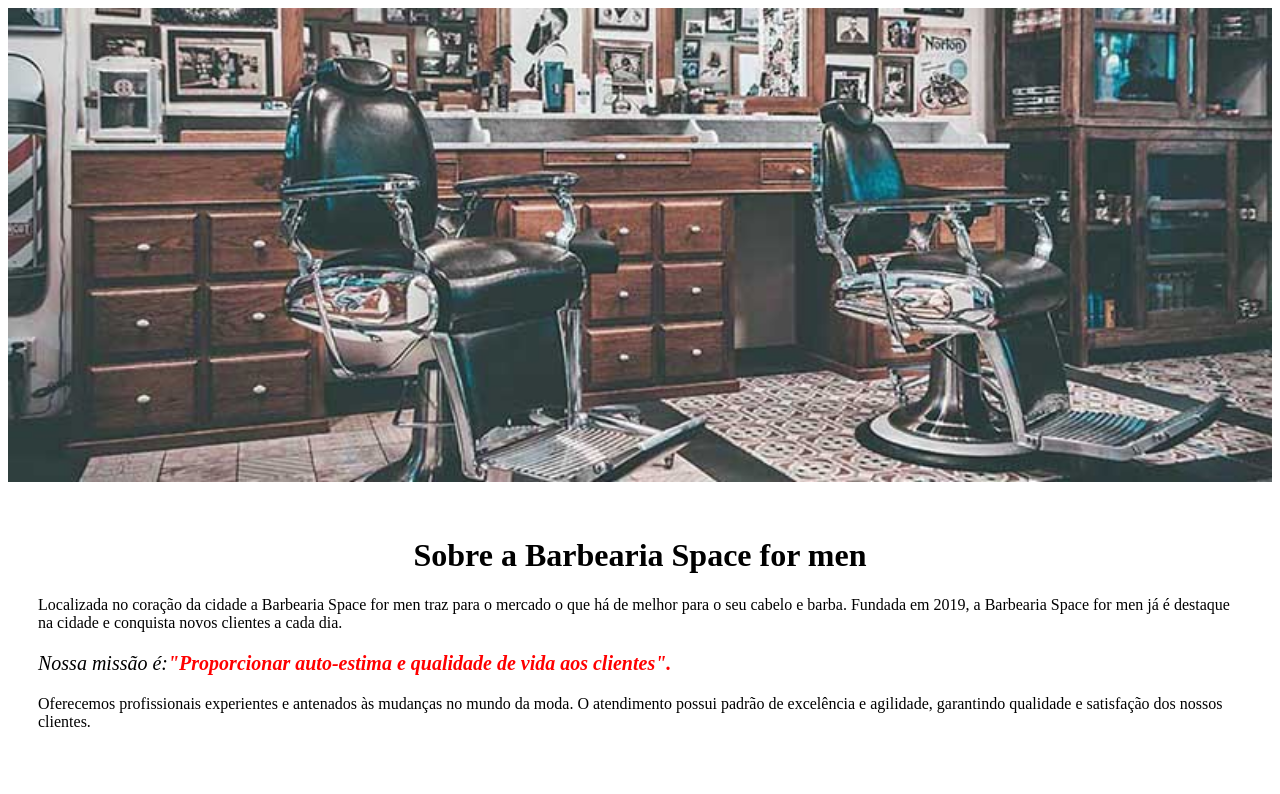
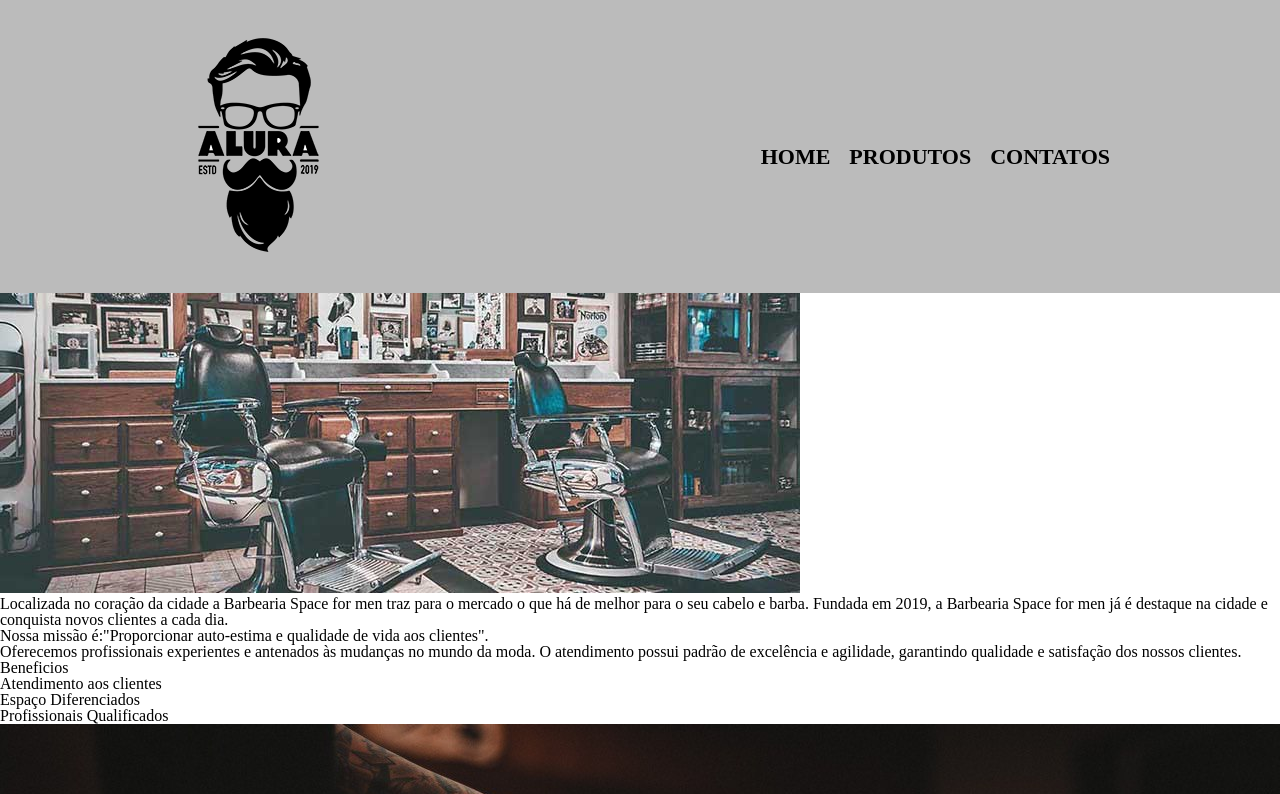
Before and after one commit to Dimasmgarcia02042011/spaceformen3, a plain HTML site: page index.html in a window 1280 px wide. Shown: the top 794 px of the page. Drawn offline with Linux system fonts and the light colour scheme.

Commit message:
atualização da aula dia 22/09/2026

```diff
--- a/index.html
+++ b/index.html
@@ -5,17 +5,30 @@
     <meta charset="UTF-8">
     <meta name="viewport" content="width=device-width, initial-scale=1.0">
     <title>Barbearia Space for Men</title>
+    <link rel="stylesheet" href="reset.css">
     <link rel="stylesheet" href="style.css">
 </head>
 
 <body>
+    <header>
+        <div class="caixa">
+            <h1><img src="./img/logo.png" alt="logo"></h1>
+            <nav>
+                <ul>
+                    <li><a href="index.html">Home</a> </li>
+                    <li><a href="produtos.html">Produtos</a> </li>
+                    <li><a href="contatos.html">Contatos</a> </li>
+                </ul>
+            </nav>
+
+    </header>
 
     <img src="./img/banner.jpg" alt="banner" class="banner">
+
+
+
+    <main>
         <div class="principal">
-        <header>
-            <h1 class="titulo-centralizado">Sobre a Barbearia Space for men</h1>
-        </header>
-        <main>
             <p>Localizada no coração da cidade a Barbearia Space for men traz para o mercado o que há de melhor para o
                 seu cabelo e barba. Fundada em 2019, a Barbearia Space for men já é destaque na cidade e conquista novos
                 clientes a cada dia.</p>
@@ -42,8 +55,10 @@
     </main>
 
     <footer>
+        <img src="./img/logo-branco.png" alt="logo-branco">
+        <p class="copy">&copy;Copyright Barbearia Space for Men</p>
+    </footer>
 
-    </footer>
 
 
 
--- a/style.css
+++ b/style.css
@@ -1,41 +1,44 @@
-.banner{
-    width: 100%;
+header {
+    background-color: #bbbbbb;
+    padding: 20px 0;
 }
 
-.principal{
-    background-color: #ffffff;
-    padding: 30px;
+.caixa {
+    width: 940px;
+    margin: 0 auto;
+    position: relative;
 }
 
-.titulo-centralizado{
-    text-align: center;
+nav {
+    position: absolute;
+    top: 126px;
+    right: 0px;
 }
 
-.missao{
-    font-size: 20px;
+nav li {
+    display: inline;
+    margin: 0 0 0 15px;
 }
 
-em strong{
-    color: red;
+nav a {
+    text-transform: uppercase;
+    color: #000000;
+    font-weight: bold;
+    font-size: 22px;
+    text-decoration: none;
+
 }
 
-.beneficios{
-    background-color: #cccccc;
+nav a:hover {
+    color: #c78c19;
+    text-decoration: underline;
 }
+footer {
+    text-align: center;
+    background-image: url(./img/bg.jpg);
+    color: white;
+    padding: 40px 0;
+    font-size: 13px;
 
 
-
-.itens{
-    font-style: italic;
 }
-
-ul{
-    display: inline-block;
-    vertical-align: top;
-    width: 20%;
-    margin-right: 15%;
-}
-.imagembeneficios{
-    width: 50%;
-
-}
```
Also changed, not shown: contato.css (+39 -15 lines), contatos.html (+26 -0 lines), 1 other file. Lines whose indentation alone changed are shown as unchanged.
